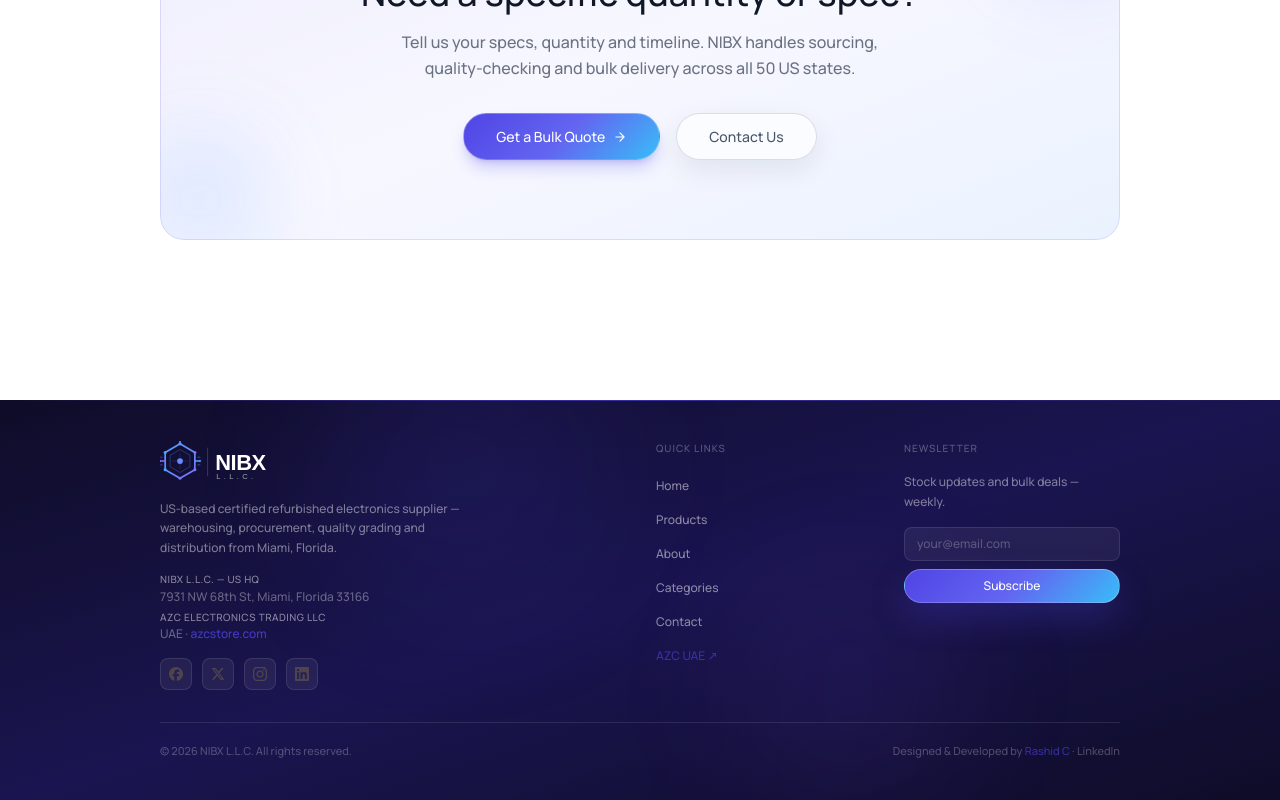
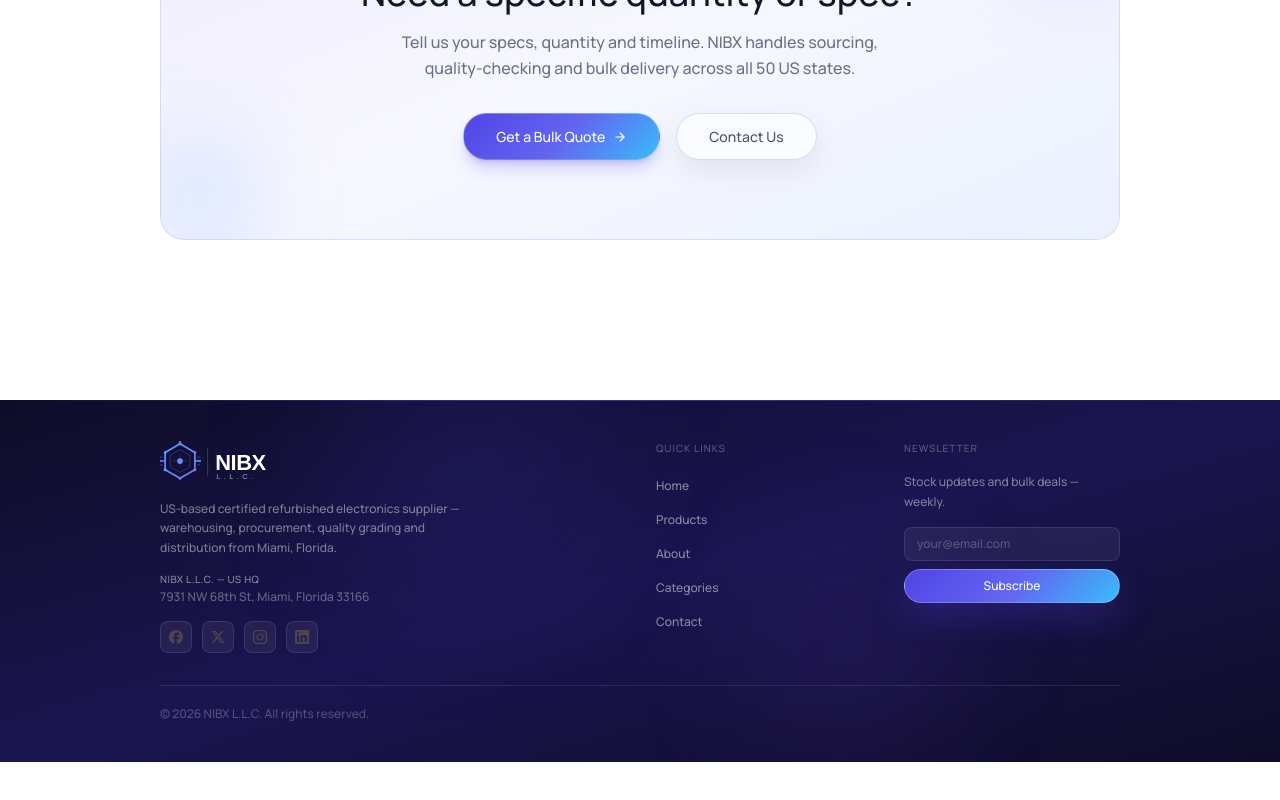
Before and after one commit to Rashid-C/Nibx-website-US-, a React (Vite) app: page /products in a window 1280 px wide. Shown: the part 4089-4889 px from the top of the page. After the commit the page ends 4851 px from the top, so only its background shows below. Built offline with nearby package versions, Linux system fonts and the light colour scheme.

Commit message:
link removed

```diff
--- a/src/assets/assets.js
+++ b/src/assets/assets.js
@@ -83,7 +83,7 @@ export default assets
 
 export const teamData = [
   { name: 'NIBAL  MOIDU',  title: 'CEO & Founder',            image: nibalboss },
-  { name: 'RASHID C',     title: 'Software Developer',        image: rashid_c, link: 'https://rashidc.site/' },
+  { name: 'RASHID C',     title: 'Software Developer',        image: rashid_c },
   { name: 'QUAID JOHAR',        title: 'Main Accountant',           image: 'https://randomuser.me/api/portraits/men/32.jpg' },
   { name: 'ZESHAN',       title: 'Manager',                image: 'https://randomuser.me/api/portraits/men/45.jpg' },
   { name: 'DHANEESH',       title: 'Sr. Sales',                 image: 'https://randomuser.me/api/portraits/men/52.jpg' },
--- a/src/components/Footer.jsx
+++ b/src/components/Footer.jsx
@@ -52,24 +52,24 @@ const Footer = () => {
                         <div className="text-xs text-white/35 space-y-0.5">
                             <p className="font-semibold text-white/50 uppercase tracking-wider text-[10px]">NIBX L.L.C. — US HQ</p>
                             <p>7931 NW 68th St, Miami, Florida 33166</p>
-                            <p className="pt-1 font-semibold text-white/50 uppercase tracking-wider text-[10px]">AZC Electronics Trading LLC</p>
-                            <p>UAE ·{" "}
+                            {/* <p className="pt-1 font-semibold text-white/50 uppercase tracking-wider text-[10px]">AZC Electronics Trading LLC</p> */}
+                            {/* <p>UAE ·{" "}
                                 <a href="https://www.azcstore.com/" target="_blank" rel="noopener noreferrer" className="text-primary/80 hover:text-primary transition-colors">
                                     azcstore.com
                                 </a>
-                            </p>
+                            </p> */}
                         </div>
                         <div className="flex items-center gap-2.5">
                             {[
-                                { href: "https://facebook.com",  icon: assets.facebook_icon,  label: "Facebook" },
-                                { href: "https://twitter.com",   icon: assets.twitter_icon,   label: "Twitter" },
-                                { href: "https://instagram.com", icon: assets.instagram_icon, label: "Instagram" },
-                                { href: "https://linkedin.com",  icon: assets.linkedin_icon,  label: "LinkedIn" },
+                                { icon: assets.facebook_icon,  label: "Facebook" },
+                                { icon: assets.twitter_icon,   label: "Twitter" },
+                                { icon: assets.instagram_icon, label: "Instagram" },
+                                { icon: assets.linkedin_icon,  label: "LinkedIn" },
                             ].map((s) => (
-                                <a key={s.label} href={s.href} target="_blank" rel="noopener noreferrer" aria-label={s.label}
-                                    className="w-8 h-8 flex items-center justify-center rounded-lg bg-white/6 border border-white/10 hover:bg-primary/30 hover:border-primary/50 transition-all duration-200">
+                                <div key={s.label} aria-label={s.label}
+                                    className="w-8 h-8 flex items-center justify-center rounded-lg bg-white/6 border border-white/10">
                                     <img src={s.icon} alt="" aria-hidden="true" className="w-3.5 h-3.5 invert opacity-60" />
-                                </a>
+                                </div>
                             ))}
                         </div>
                     </div>
@@ -92,10 +92,10 @@ const Footer = () => {
                                 </li>
                             ))}
                             <li>
-                                <a href="https://www.azcstore.com/" target="_blank" rel="noopener noreferrer"
+                                {/* <a href="https://www.azcstore.com/" target="_blank" rel="noopener noreferrer"
                                     className="text-xs text-primary/60 hover:text-primary transition-colors duration-200">
                                     AZC UAE ↗
-                                </a>
+                                </a> */}
                             </li>
                         </ul>
                     </div>
@@ -123,8 +123,8 @@ const Footer = () => {
 
                 {/* Bottom bar */}
                 <div className="pt-5 flex flex-col sm:flex-row items-center justify-between gap-2 text-[11px] text-white/25">
-                    <p>© 2026 NIBX L.L.C. All rights reserved.</p>
-                    <p>
+                    <p className="text-xs">© 2026 NIBX L.L.C. All rights reserved.</p>
+                    {/* <p>
                         Designed &amp; Developed by{" "}
                         <a href="https://rashidc.site" target="_blank" rel="noopener noreferrer" className="text-primary/60 hover:text-primary transition-colors">
                             Rashid C
@@ -133,7 +133,7 @@ const Footer = () => {
                         <a href="https://www.linkedin.com/in/rashid-c" target="_blank" rel="noopener noreferrer" className="hover:text-white/50 transition-colors">
                             LinkedIn
                         </a>
-                    </p>
+                    </p> */}
                 </div>
             </div>
         </footer>
--- a/src/components/Teams.jsx
+++ b/src/components/Teams.jsx
@@ -15,13 +15,7 @@ const Teams = () => {
                 desc="A passionate team dedicated to delivering quality electronics and exceptional service."
             />
             <div className="grid grid-cols-2 md:grid-cols-3 xl:grid-cols-4 gap-5">
-                {teamData.map((team, index) => {
-                    const CardWrapper = team.link ? "a" : "div";
-                    const wrapperProps = team.link
-                        ? { href: team.link, target: "_blank", rel: "noopener noreferrer", "aria-label": `Visit ${team.name}'s website` }
-                        : {};
-
-                    return (
+                {teamData.map((team, index) => (
                     <motion.div
                         initial={{ opacity: 0, y: 20 }}
                         whileInView={{ opacity: 1, y: 0 }}
@@ -29,32 +23,20 @@ const Teams = () => {
                         viewport={{ once: false }}
                         key={index}
                     >
-                            <CardWrapper
-                                {...wrapperProps}
-                                className={`flex max-sm:flex-col items-center gap-5 p-4 rounded-xl border border-gray-100 dark:border-gray-700 bg-white dark:bg-gray-900 shadow-xl shadow-gray-100 dark:shadow-white/5 hover:scale-103 transition-all duration-400 ${team.link ? "cursor-pointer hover:border-primary/50 hover:shadow-primary/10" : ""}`}
-                            >
-                                <div className="relative">
+                        <div className="flex max-sm:flex-col items-center gap-5 p-4 rounded-xl border border-gray-100 dark:border-gray-700 bg-white dark:bg-gray-900 shadow-xl shadow-gray-100 dark:shadow-white/5 hover:scale-103 transition-all duration-400 hover:shadow-primary/10">
                             <img
                                 src={team.image}
                                 alt={team.name}
                                 loading="lazy"
                                 className="w-12 h-12 rounded-full object-cover object-top"
                             />
-                                    {team.link && (
-                                        <span className="absolute -bottom-0.5 -right-0.5 w-3.5 h-3.5 bg-primary rounded-full border-2 border-white dark:border-gray-900" title="Portfolio" />
-                                    )}
-                                </div>
                             <div className="flex-1">
                                 <h3 className="font-bold text-sm">{team.name}</h3>
                                 <p className="text-xs opacity-60">{team.title}</p>
-                                    {team.link && (
-                                        <p className="text-xs text-primary mt-0.5 font-medium">rashidc.site ↗</p>
-                                    )}
                             </div>
-                            </CardWrapper>
+                        </div>
                     </motion.div>
-                    );
-                })}
+                ))}
             </div>
         </motion.div>
     );
```
Lines whose indentation alone changed are shown as unchanged.
